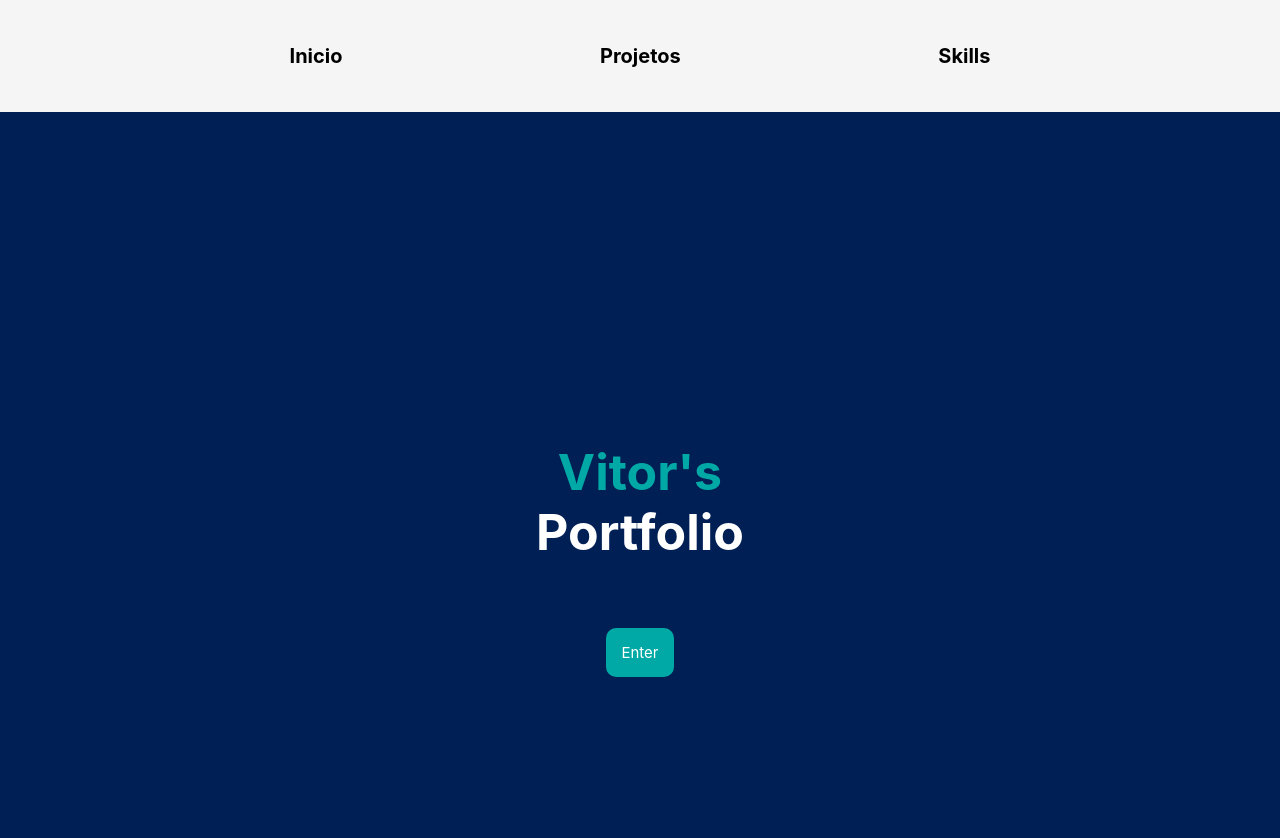
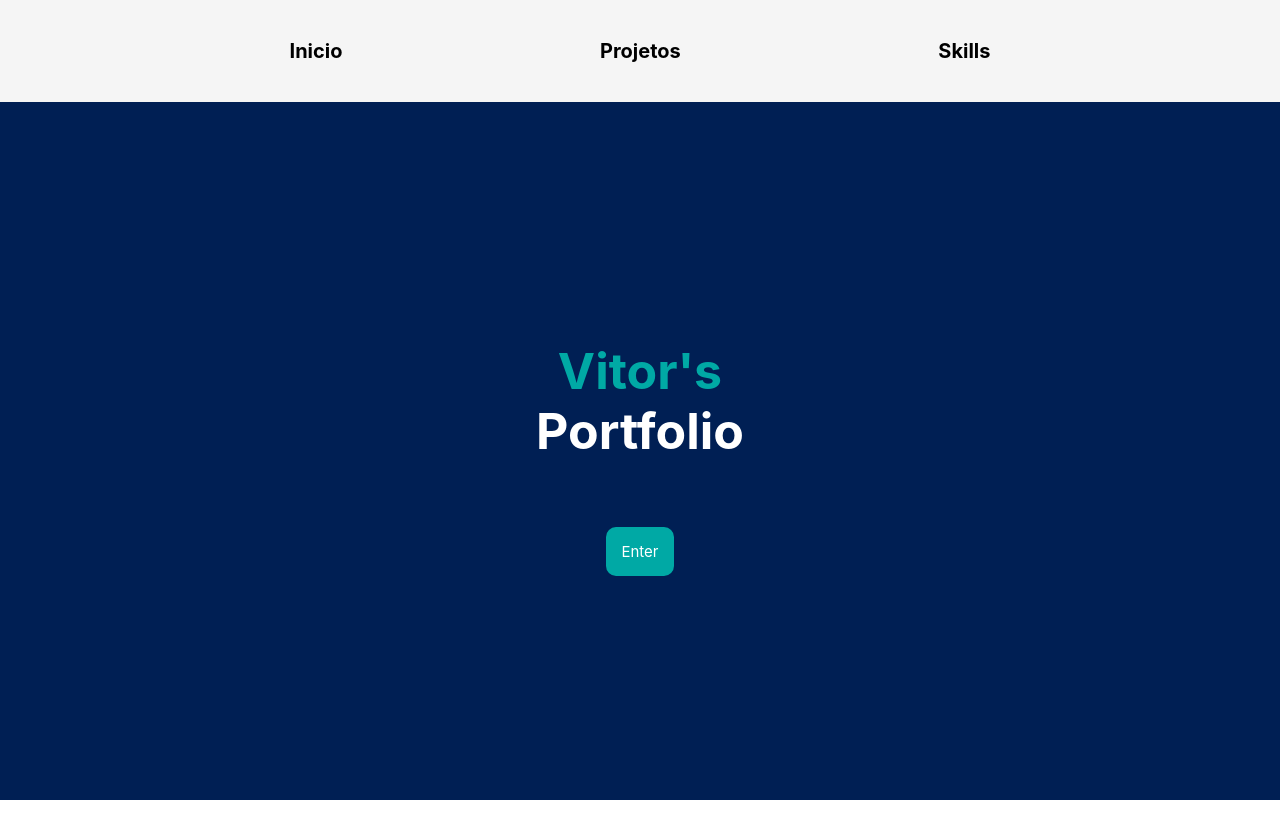
Before and after one commit to Vitor104/meu-portfolio, a React (Create React App) app: page / in a window 1280 px wide. Shown: the top 838 px of the page. After the commit the page ends 800 px from the top, so only its background shows below. Built offline with nearby package versions, Linux system fonts and the light colour scheme.

Commit message:
Update App.module.css

```diff
--- a/src/components/app/App.module.css
+++ b/src/components/app/App.module.css
@@ -7,7 +7,7 @@
 .appContainer {
   text-align: center;
   width: 100%;
-  height: 110em;
+  height: 50em;
   display: flex;
   flex-direction: column;
   background-color: #001F54;
```
